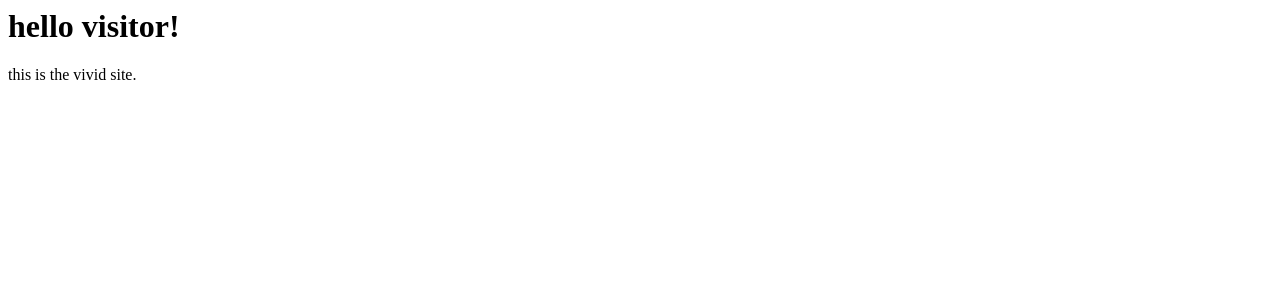
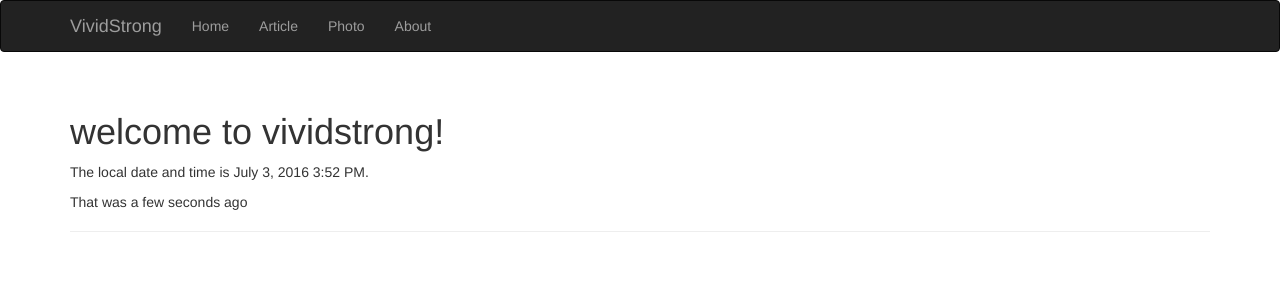
Before and after one commit to leemoispace/vivid, a Flask app: page / in a window 1280 px wide. Shown: the top 300 px of the page. Run offline with Flask 2, Linux system fonts and the light colour scheme; some libraries are stand-ins or nearby versions.

Commit message:
ico and moment.js

```diff
--- a/app.py
+++ b/app.py
@@ -4,14 +4,17 @@
 #from flask.ext.script import Manager
 from flask import Flask, jsonify,render_template
 from flask.ext.bootstrap import Bootstrap
+from flask.ext.moment import Moment
+from datetime import datetime
 
 app=Flask(__name__)
 #manager = Manager(app)
 bootstrap = Bootstrap(app)
+moment = Moment(app)
 
 @app.route('/')
 def index():
-	return render_template('index.html')
+	return render_template('index.html',current_time=datetime.utcnow())
 
 # url中的变量
 @app.route('/user/<name>')
--- a/templates/base.html
+++ b/templates/base.html
@@ -1,6 +1,15 @@
 {#继承flask-bootstrap: #}
 {% extends "bootstrap/base.html" %}
 {% block title %}vividstrong.com{% endblock %}
+
+{% block head %}
+{{ super() }}
+<link rel="shortcut icon" href="{{ url_for('static', filename = 'favicon.ico') }}"
+type="image/x-icon">
+<link rel="icon" href="{{ url_for('static', filename = 'favicon.ico') }}"
+type="image/x-icon">
+{% endblock %}
+
 {% block navbar %}
 <div class="navbar navbar-inverse" role="navigation">
     <div class="container">
@@ -30,3 +39,8 @@
     {% block page_content %}{% endblock %}
 </div>
 {% endblock %}
+
+{% block scripts %}
+{{ super() }}
+{{ moment.include_moment() }}
+{% endblock %}
--- a/templates/index.html
+++ b/templates/index.html
@@ -1,2 +1,9 @@
-<h1>hello visitor!</h1>
-this is the vivid site.
+{% extends "base.html" %}
+{% block title %}VividStrong{% endblock %}
+{% block page_content %}
+<div class="page-header">
+    <h1>welcome to vividstrong!</h1>
+    <p>The local date and time is {{ moment(current_time).format('LLL') }}.</p>
+    <p>That was {{ moment(current_time).fromNow(refresh=True) }}</p>
+</div>
+{% endblock %}
```
Also changed, not shown: static/favicon.ico (added).
